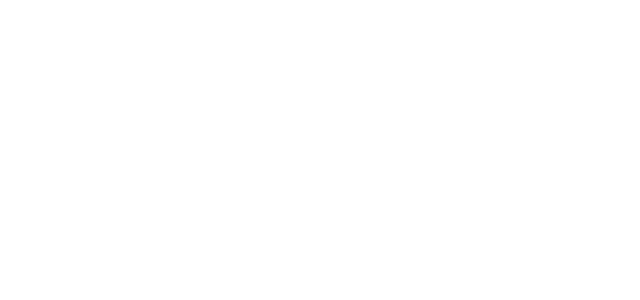
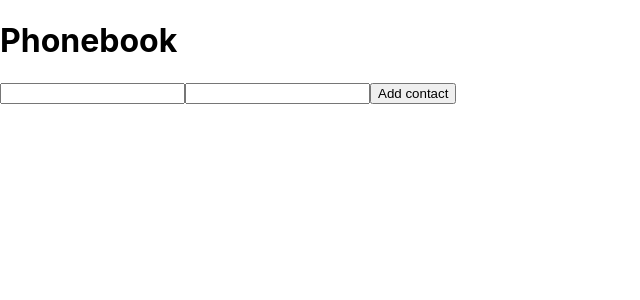
Before and after one commit to zhitnyak/goit-react-hw-02-phonebook, a React (Create React App) app: page / in a window 1280 px wide. Shown: the top 300 px of the page, without its empty margins (0-640 px from the left). Built offline with nearby package versions, Linux system fonts and the light colour scheme.

Commit message:
add form

```diff
--- a/package.json
+++ b/package.json
@@ -8,6 +8,7 @@
     "@testing-library/react": "^11.2.7",
     "@testing-library/user-event": "^12.8.3",
     "gh-pages": "^3.2.3",
+    "nanoid": "^3.1.30",
     "prop-types": "^15.7.2",
     "react": "^17.0.2",
     "react-dom": "^17.0.2",
--- a/src/App.js
+++ b/src/App.js
@@ -1,7 +1,88 @@
+import React, { Component } from "react";
 import "./App.css";
+import { nanoid } from "nanoid";
+// import Vidget from "./Vidget";
+// import TodoList from "./TodoList/TodoList";
+// import initialTodos from "./TodoList/todos.json";
 
-function App() {
-  return <div className="App"></div>;
+class App extends Component {
+  state = {
+    contacts: [],
+    name: "",
+    number: "",
+  };
+  handleInputChange = (e) => {
+    const { name, number } = e.currentTarget;
+    // console.log(e.currentTarget);
+    // console.log(e.currentTarget.name);
+    // console.log(e.currentTarget.number);
+
+    this.setState({
+      // [e.currentTarget.name]: e.currentTarget.number,
+      [name]: number,
+    });
+  };
+  render() {
+    return (
+      <>
+        <form>
+          <h1>Phonebook</h1>
+          <label>
+            <input
+              type="text"
+              name="name"
+              value={this.state.name}
+              pattern="^[a-zA-Zа-яА-Я]+(([' -][a-zA-Zа-яА-Я ])?[a-zA-Zа-яА-Я]*)*$"
+              title="Name may contain only letters, apostrophe, dash and spaces. For example Adrian, Jacob Mercer, Charles de Batz de Castelmore d'Artagnan"
+              required
+              onChange={this.handleInputChange}
+            />
+          </label>
+          <label>
+            <input
+              type="tel"
+              name="number"
+              value={this.state.number}
+              pattern="\+?\d{1,4}?[-.\s]?\(?\d{1,3}?\)?[-.\s]?\d{1,4}[-.\s]?\d{1,4}[-.\s]?\d{1,9}"
+              title="Phone number must be digits and can contain spaces, dashes, parentheses and can start with +"
+              required
+              onChange={this.handleInputChange}
+            />
+          </label>
+
+          <button>Add contact</button>
+        </form>
+      </>
+    );
+  }
 }
 
+// class App extends Component {
+//   state = {
+//     todos: initialTodos,
+//   };
+
+//   deleteTodo = (todoId) => {
+//     this.setState((prevState) => ({
+//       todos: prevState.todos.filter((todo) => todo.id !== todoId),
+//     }));
+//   };
+//   render() {
+//     const { todos } = this.state;
+//     const completedTodo = todos.reduce(
+//       (acc, todo) => (todo.completed ? acc + 1 : acc),
+//       0
+//     );
+//     return (
+//       <>
+//         <div>
+//           <span>ОБЩЕЕ Кол-во: {todos.length}</span>
+//           <span>Выполнeнных: {completedTodo}</span>
+//         </div>
+//         <TodoList todos={todos} onDeleteTodo={this.deleteTodo} />
+//       </>
+//     );
+//   }
+// }
+
 export default App;
--- /dev/null
+++ b/src/TodoList/TodoList.js
@@ -0,0 +1,14 @@
+import React from "react";
+
+const TodoList = ({ todos, onDeleteTodo }) => (
+  <ul>
+    {todos.map(({ id, text, completed }) => (
+      <li key={id}>
+        <p>{text}</p>
+        <button onClick={() => onDeleteTodo(id)}>Удалить</button>
+      </li>
+    ))}
+  </ul>
+);
+
+export default TodoList;
--- /dev/null
+++ b/src/TodoList/todos.json
@@ -0,0 +1,5 @@
+[
+  { "id": "id-1", "text": "one", "completed": false },
+  { "id": "id-2", "text": "two", "completed": true },
+  { "id": "id-3", "text": "three", "completed": false }
+]
--- /dev/null
+++ b/src/Vidget.js
@@ -0,0 +1,40 @@
+import React, { Component } from "react";
+import "./Vidget.css";
+
+class Vidget extends Component {
+  state = {
+    visible: false,
+  };
+
+  toggle = () => {
+    this.setState((prevState) => ({
+      visible: !prevState.visible,
+    }));
+  };
+  //   show = () => {
+  //     this.setState({ visible: true });
+  //   };
+  //   hide = () => {
+  //     this.setState({ visible: false });
+  //   };
+
+  render() {
+    return (
+      <div className="Vidget">
+        <button type="button" className="Vidget__togle" onClick={this.show}>
+          {/* Показать */}
+          {this.state.visible ? "Скрыть" : "Показать"}
+        </button>
+        {/* <button type="button" className="Vidget__togle" onClick={this.hide}>
+          Скрыть
+        </button>
+ */}
+        {this.state.visible && (
+          <div className="Vidget__menu">Выпадающее меню</div>
+        )}
+      </div>
+    );
+  }
+}
+
+export default Vidget;
```
